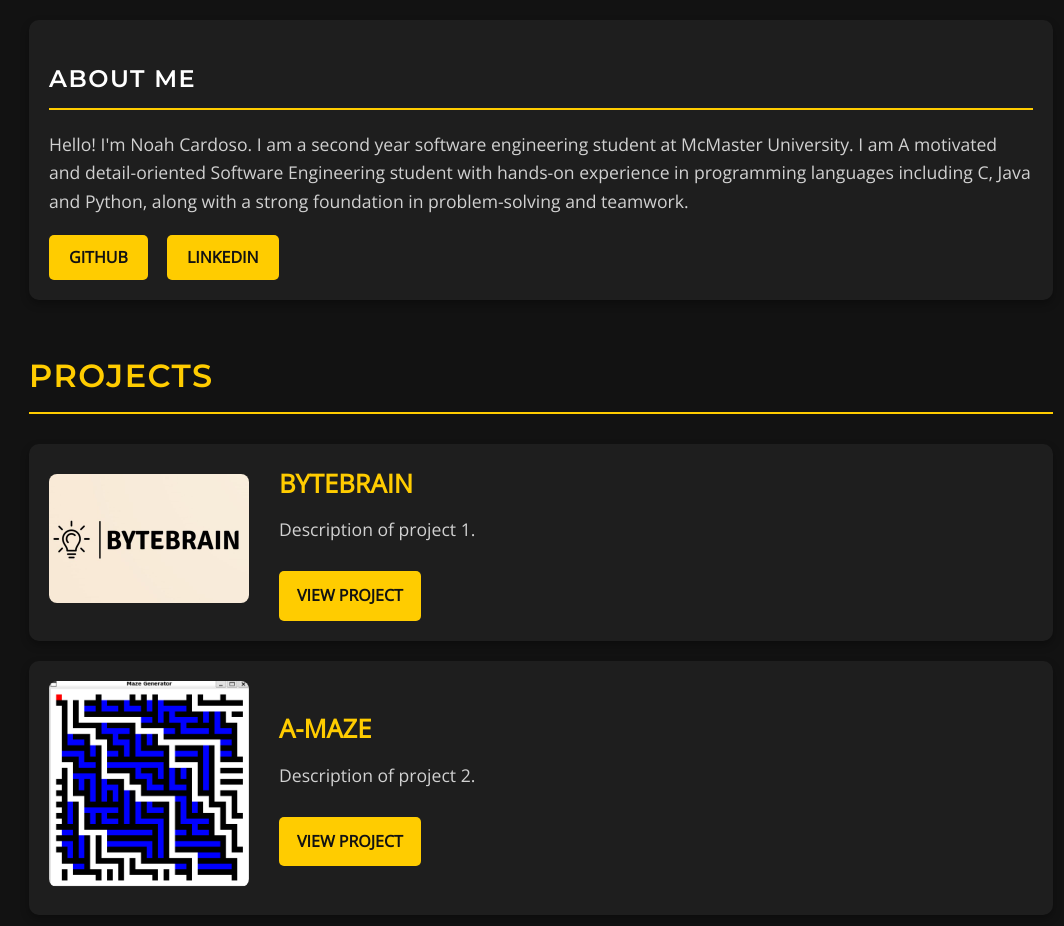
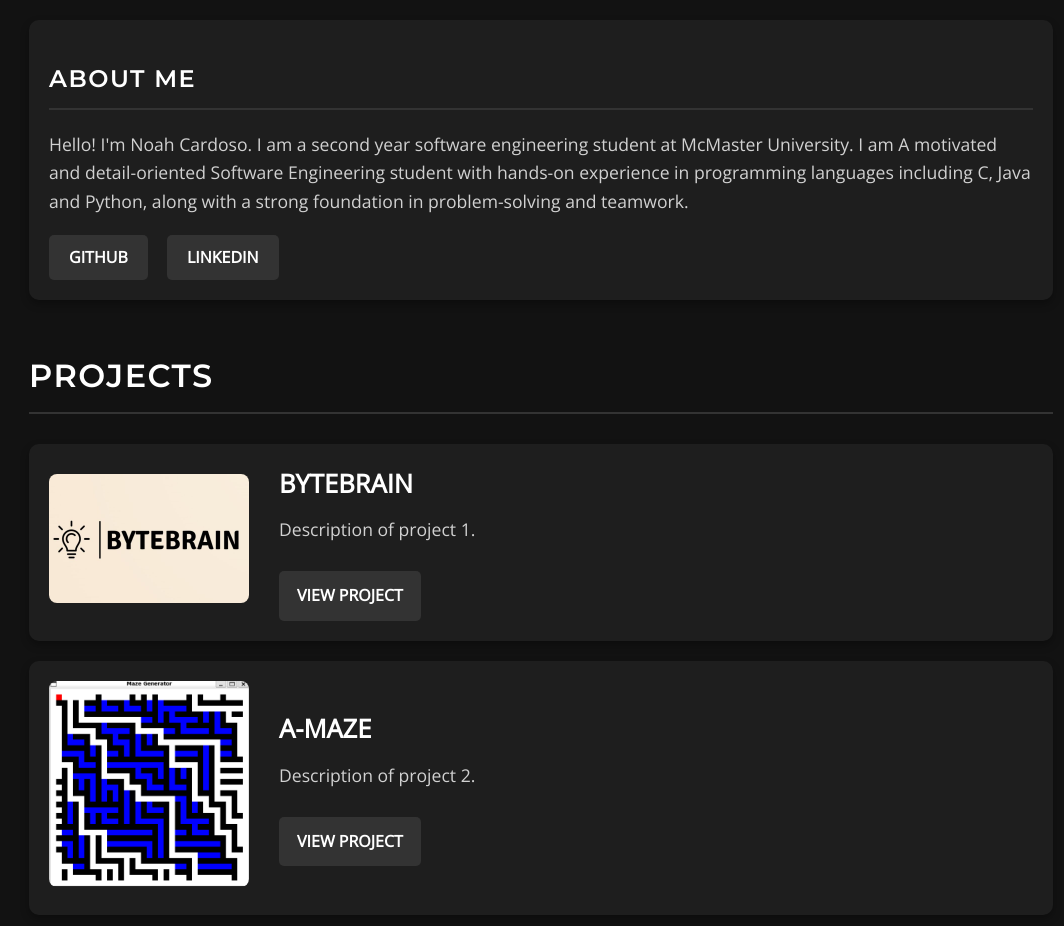
Before and after one commit to NoahCardoso/NoahCardoso, a website: page public/index.html in a window 1280 px wide. Shown: the whole page, without its empty margins (99-1163 px from the left). Drawn offline with nearby package versions, Linux system fonts and the light colour scheme.

Commit message:
Added better css website

```diff
--- a/public/styles.css
+++ b/public/styles.css
@@ -26,7 +26,7 @@ a:hover {
 
 /* Header Section */
 h1, h2 {
-    border-bottom: 2px solid #ffcc00;
+    border-bottom: 2px solid #333333; /* Changed from yellow to dark gray */
     padding-bottom: 10px;
     margin-bottom: 20px;
     font-family: 'Montserrat', sans-serif;
@@ -67,8 +67,8 @@ p {
     display: inline-block;
     margin-right: 15px;
     padding: 10px 20px;
-    background-color: #ffcc00;
-    color: #121212;
+    background-color: #333333; /* Changed from yellow to dark gray */
+    color: #ffffff;
     border-radius: 5px;
     text-transform: uppercase;
     font-weight: bold;
@@ -76,7 +76,7 @@ p {
 }
 
 .social-link:hover {
-    background-color: #ffaa00;
+    background-color: #555555; /* Slightly lighter gray */
     transform: translateY(-3px);
 }
 
@@ -84,7 +84,7 @@ p {
 #projects h2 {
     margin-bottom: 30px;
     font-size: 2em;
-    color: #ffcc00;
+    color: #ffffff; /* Changed from yellow to white */
 }
 
 /* Each project card styling */
@@ -127,7 +127,7 @@ p {
     font-size: 1.6em;
     font-weight: bold;
     margin-bottom: 10px;
-    color: #ffcc00;
+    color: #ffffff; /* Changed from yellow to white */
     text-transform: uppercase;
 }
 
@@ -143,8 +143,8 @@ p {
     display: inline-block;
     margin-top: 10px;
     padding: 12px 18px;
-    background-color: #ffcc00;
-    color: #121212;
+    background-color: #333333; /* Changed from yellow to dark gray */
+    color: #ffffff;
     border-radius: 5px;
     text-transform: uppercase;
     font-weight: bold;
@@ -152,6 +152,6 @@ p {
 }
 
 .project-link:hover {
-    background-color: #ffaa00;
+    background-color: #555555; /* Slightly lighter gray */
     transform: translateY(-3px);
 }
```
